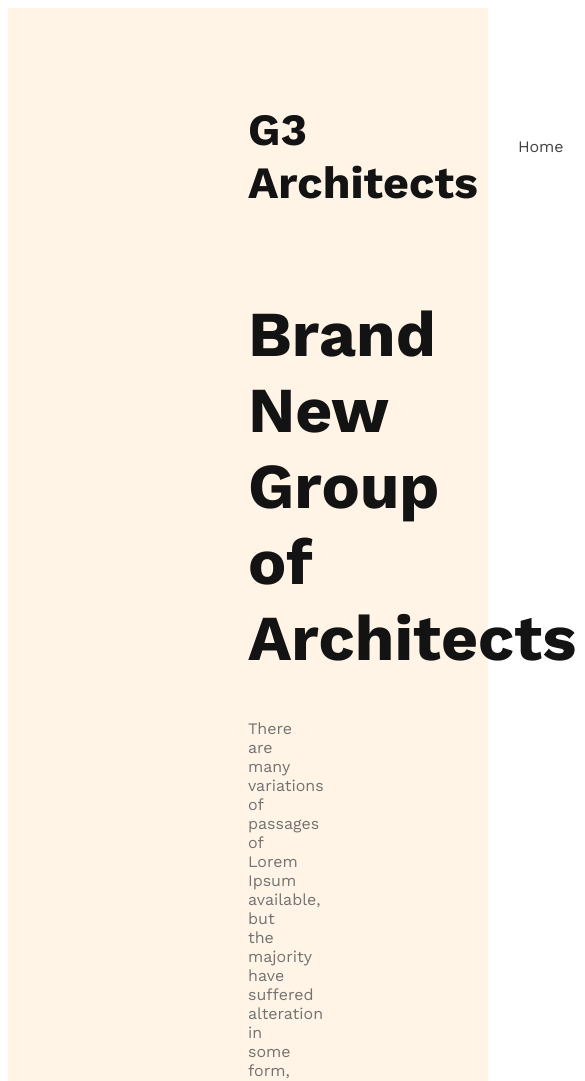
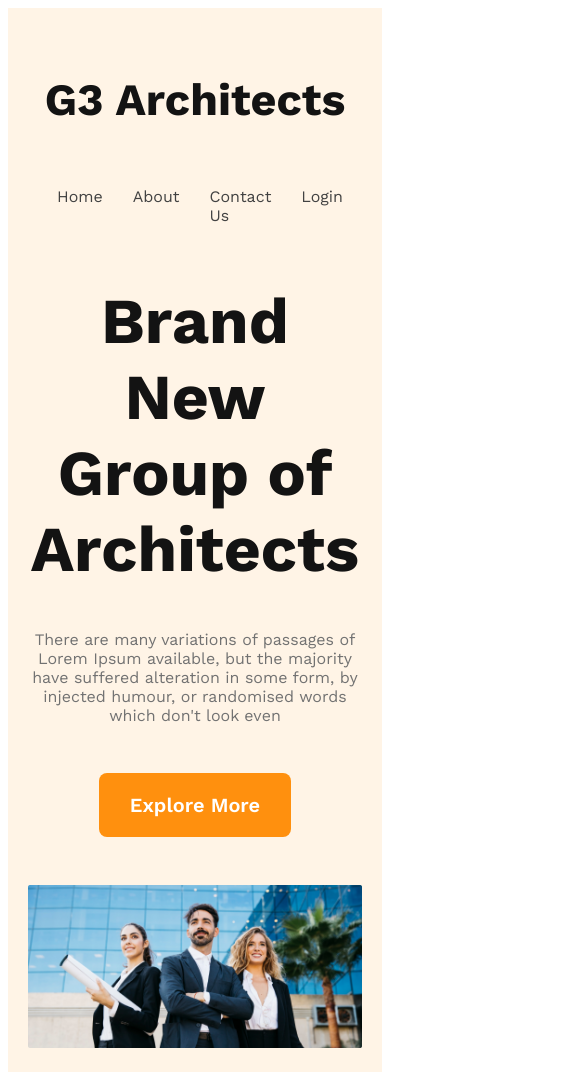
Before and after one commit to thisisrealnoman/g3-architects-website, a plain HTML site: page index.html in a window 390 px wide. Shown: the top 1081 px of the page, 585 px wide, since content can reach past the window. Drawn offline with nearby package versions, Linux system fonts and the light colour scheme.

Commit message:
finished header section with responsive for mobile and medium devices

```diff
--- a/index.html
+++ b/index.html
@@ -26,7 +26,7 @@
                 <p class="banner-description">There are many variations of passages of Lorem Ipsum available, but the majority have suffered alteration in some form, by injected humour, or randomised words which don't look even</p>
                 <button class="btn-primary">Explore More</button>
             </div>
-            <img src="/images/banner.png" alt="">
+            <img src="./images/banner.png" alt="">
         </div>
     </header>
 
--- a/styles/architects.css
+++ b/styles/architects.css
@@ -10,8 +10,10 @@
     border: 0;
     background-color: #FF900E;
     color: #FFF;
-    font-size: 20px;
+    font-size: 1.25rem;
     font-weight: 600;
+    cursor: pointer;
+
 }
 
 /* header */
@@ -65,5 +67,38 @@ nav li a{
 
 .banner-description{
     color: #727272;
-    margin-bottom: 2rem;
+    margin-bottom: 3rem;
 }
+
+.banner img{
+    margin-top: 3rem;
+    width: 100%;
+}
+
+
+/* RESPONSIVE STYLES */
+
+@media screen and (max-width: 576px) {
+
+    /* header */
+    header{
+        padding: 20px;
+    }
+
+    /* nav */
+    nav{
+        flex-direction: column;
+    }
+}
+
+
+
+/* medium devices */
+
+@media screen and (min-width: 576px) and (max-width: 960px){
+
+    /* header */
+    header{
+        padding: 30px;
+    }
+}
```
